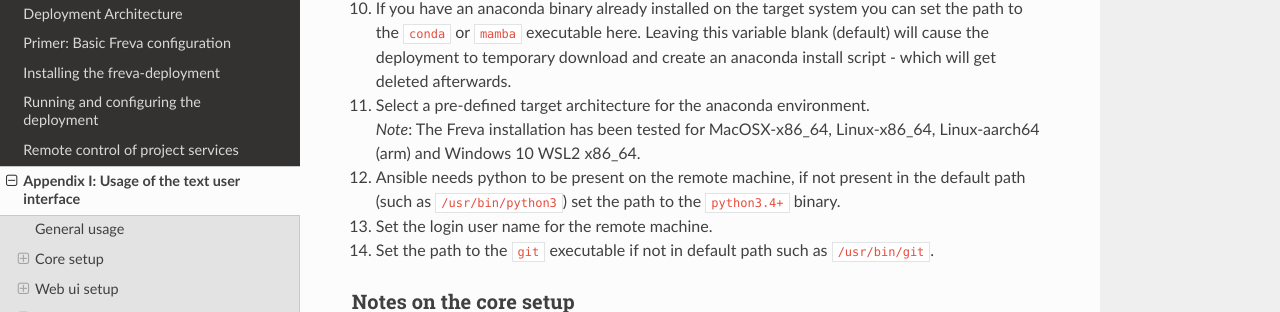
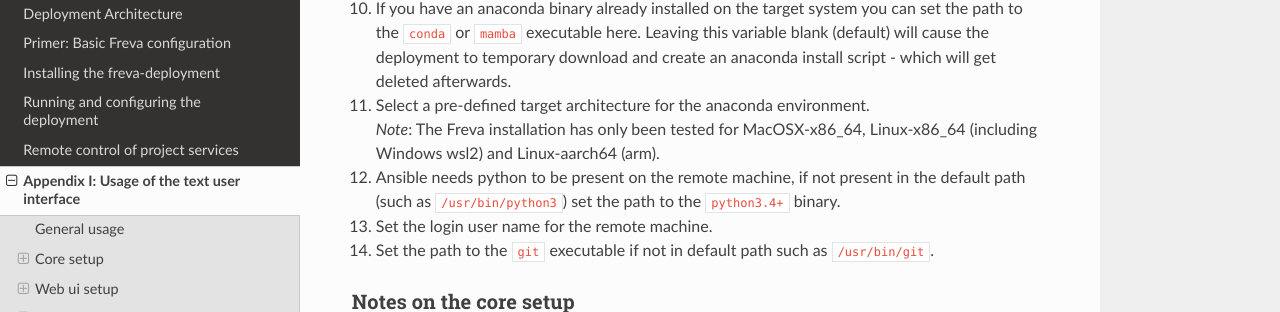
Before and after one commit to FREVA-CLINT/freva-deployment, a Sphinx documentation site: the page built from docs/TuiHowto.md, in a window 1280 px wide and 900 px high, scrolled down 1886 px. Shown: the part 138-450 px from the top of the window. Built offline with Sphinx 7.4.7 and the Read the Docs theme 2.0.0, drawn with Linux system fonts in a browser that asks for light colours.

```diff
--- a/docs/TuiHowto.md
+++ b/docs/TuiHowto.md
@@ -78,8 +78,8 @@ essential setup steps:
    blank (default) will cause the deployment to temporary download and create
    an anaconda install script - which will get deleted afterwards.
 11. Select a pre-defined target architecture for the anaconda environment.\
-   _Note_: The Freva installation has been tested for MacOSX-x86_64,
-   Linux-x86_64, Linux-aarch64 (arm) and Windows 10 WSL2 x86_64.
+   _Note_: The Freva installation has only been tested for MacOSX-x86_64,
+   Linux-x86_64 (including Windows wsl2) and Linux-aarch64 (arm).
 12. Ansible needs python to be present on the remote machine, if not present
    in the default path (such as `/usr/bin/python3`) set the path to the `python3.4+`
    binary.
```
Also changed, not shown: docs/Configure.md (+1 -1 lines), docs/Topography_3.png.
